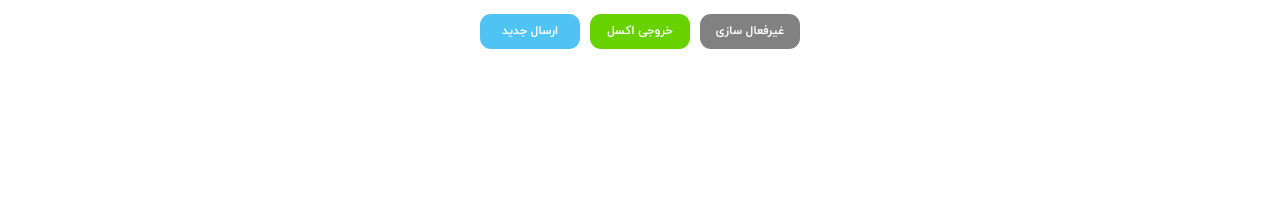
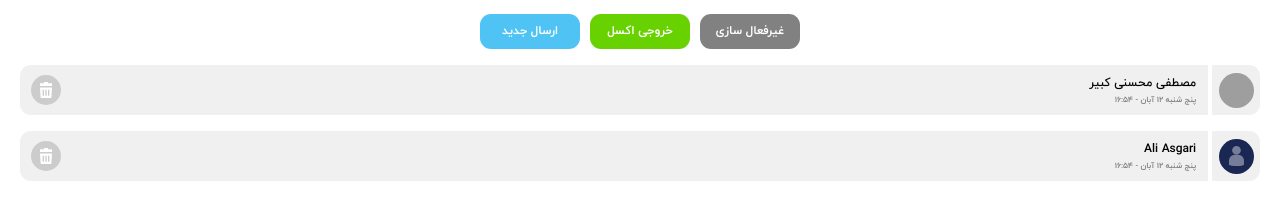
Before and after one commit to weblite-wapps/forms, a React (Create React App) app in the folder frontend/: page / in a window 1280 px wide. Shown: the part 637-856 px from the top of the page. Built offline with nearby package versions, Linux system fonts and the light colour scheme; grey boxes are pictures that could not be loaded.

Commit message:
feat(forms): Add UserComponent

```diff
--- a/frontend/src/app/components/create/create.jsx
+++ b/frontend/src/app/components/create/create.jsx
@@ -5,7 +5,9 @@ import { withStyles } from '@material-ui/core/styles'
 import FieldBox from './components/fieldBox'
 import Button from '../button/button'
 import SearchField from '../searchField/searchField'
+import User from '../user/user'
 
+//
 const Create = () => (
   <div>
     <FieldBox mode="DEFAULTS" />
@@ -25,6 +27,19 @@ const Create = () => (
       <Button text="خروجی اکسل" color="green" />
       <Button text="غیرفعال سازی" color="gray" />
     </center>
+
+    <User
+      name="مصطفی محسنی کبیر"
+      date="پنج شنبه ۱۲ آبان - ۱۶:۵۴"
+      onDelete={console.log}
+      avatarSrc="https://i.pinimg.com/564x/37/eb/f4/37ebf4bf5206f67cb5f221dc7dc92609.jpg"
+    />
+
+    <User
+      name="Ali Asgari"
+      date="پنج شنبه ۱۲ آبان - ۱۶:۵۴"
+      onDelete={console.log}
+    />
   </div>
 )
 
--- /dev/null
+++ b/frontend/src/app/components/user/user.jsx
@@ -0,0 +1,116 @@
+import React from 'react'
+import PropTypes from 'prop-types'
+// component
+import Fab from '@material-ui/core/Fab'
+import Typography from '@material-ui/core/Typography'
+import Avatar from '@material-ui/core/Avatar'
+import { makeStyles } from '@material-ui/core/styles'
+//helper
+import { cns } from '../../../helper/style/utils'
+
+const useStyles = makeStyles(theme => ({
+  user: {
+    display: 'flex',
+    margin: '0 20px 16px',
+    borderRadius: 11,
+    overflow: 'hidden',
+    height: 50,
+  },
+  body: {
+    width: '100%',
+    alignItems: 'center',
+    display: 'flex',
+    backgroundColor: '#f0f0f0',
+  },
+  texts: {
+    marginRight: 12,
+
+    flex: 1,
+  },
+  name: {
+    fontSize: 12,
+    lineHeight: '21px',
+    fontWeight: 500,
+    letterSpacing: -0.06,
+  },
+  date: {
+    fontSize: 8,
+    lineHeight: '13px',
+    fontWeight: 'Bold',
+    letterSpacing: -0.06,
+    color: '#818181',
+  },
+  avatarContainer: {
+    display: 'flex',
+    alignItems: 'center',
+    flex: '0 50px',
+    justifyContent: 'center',
+    backgroundColor: '#f0f0f0',
+    marginLeft: 4,
+  },
+  avatar: {
+    width: 35,
+    height: 35,
+  },
+  deleteButton: {
+    marginLeft: 11,
+    width: 30,
+    height: 30,
+    minHeight: 30,
+    backgroundColor: '#ccc',
+    boxShadow: 'none',
+    transition: theme.transitions.create(['background-color']),
+    '&:hover': {
+      backgroundColor: '#e6494f',
+    },
+  },
+}))
+
+const User = ({ name, onDelete, avatarSrc, date }) => {
+  const classes = useStyles()
+  return (
+    <div className={classes.user}>
+      <div className={classes.body}>
+        <Fab size="small" className={classes.deleteButton} onClick={onDelete}>
+          <img src="assets/svg/trash.svg" alt="trash" />
+        </Fab>
+        <div className={classes.texts}>
+          <Typography align="right" className={classes.name}>
+            {name}
+          </Typography>
+          <Typography align="right" className={classes.date}>
+            {date}
+          </Typography>
+        </div>
+      </div>
+      <div className={classes.avatarContainer}>
+        {avatarSrc ? (
+          <Avatar alt="name" src={avatarSrc} className={classes.avatar} />
+        ) : (
+          <Avatar
+            alt="name"
+            className={classes.avatar}
+            style={{
+              backgroundColor:
+                '#' + (((1 << 24) * Math.random()) | 0).toString(16),
+            }}
+          >
+            <img draggable={false} src="assets/svg/profile.svg" alt="profile" />
+          </Avatar>
+        )}
+      </div>
+    </div>
+  )
+}
+
+User.propTypes = {
+  name: PropTypes.string.isRequired,
+  onDelete: PropTypes.func.isRequired,
+  avatarSrc: PropTypes.string,
+  date: PropTypes.string.isRequired,
+}
+User.defaultProps = {
+  avatarSrc: null,
+}
+
+export default User
```
Also changed, not shown: frontend/public/assets/svg/profile.svg (added), frontend/public/assets/svg/trash.svg (added).
